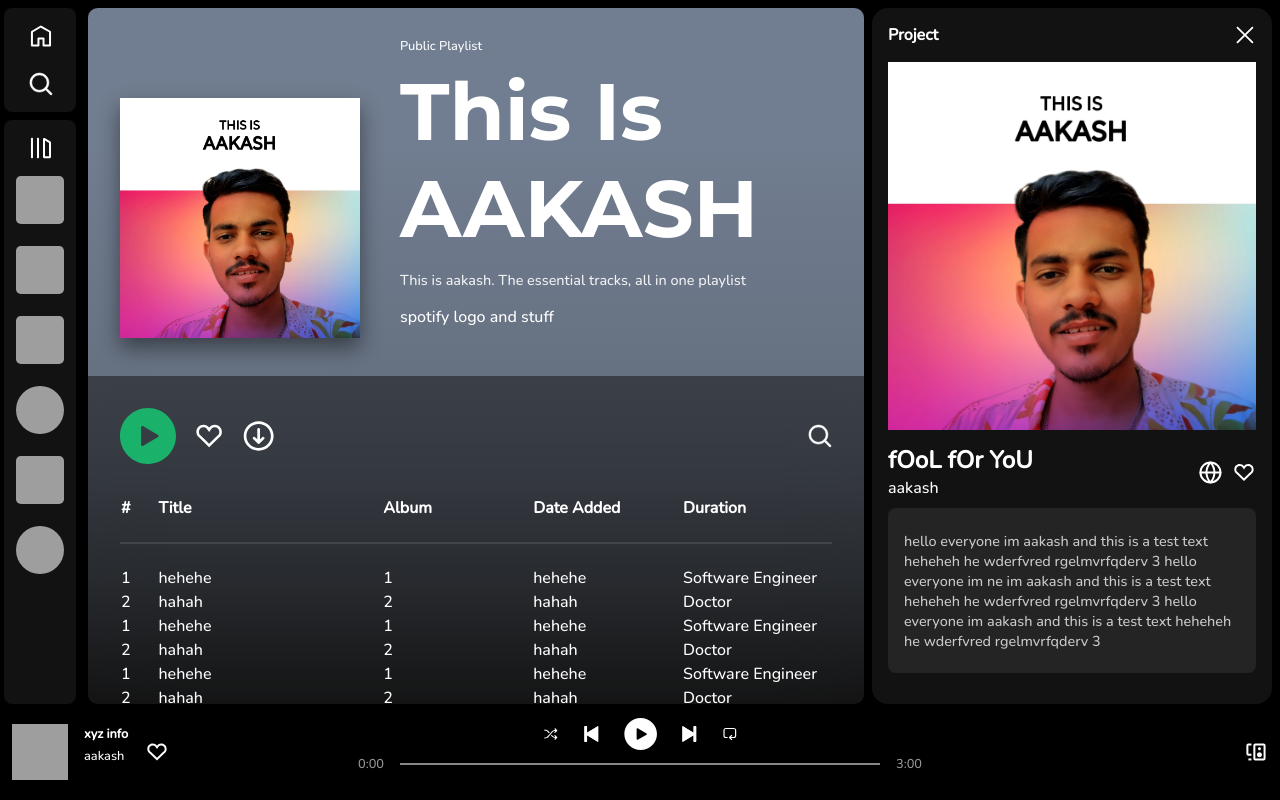
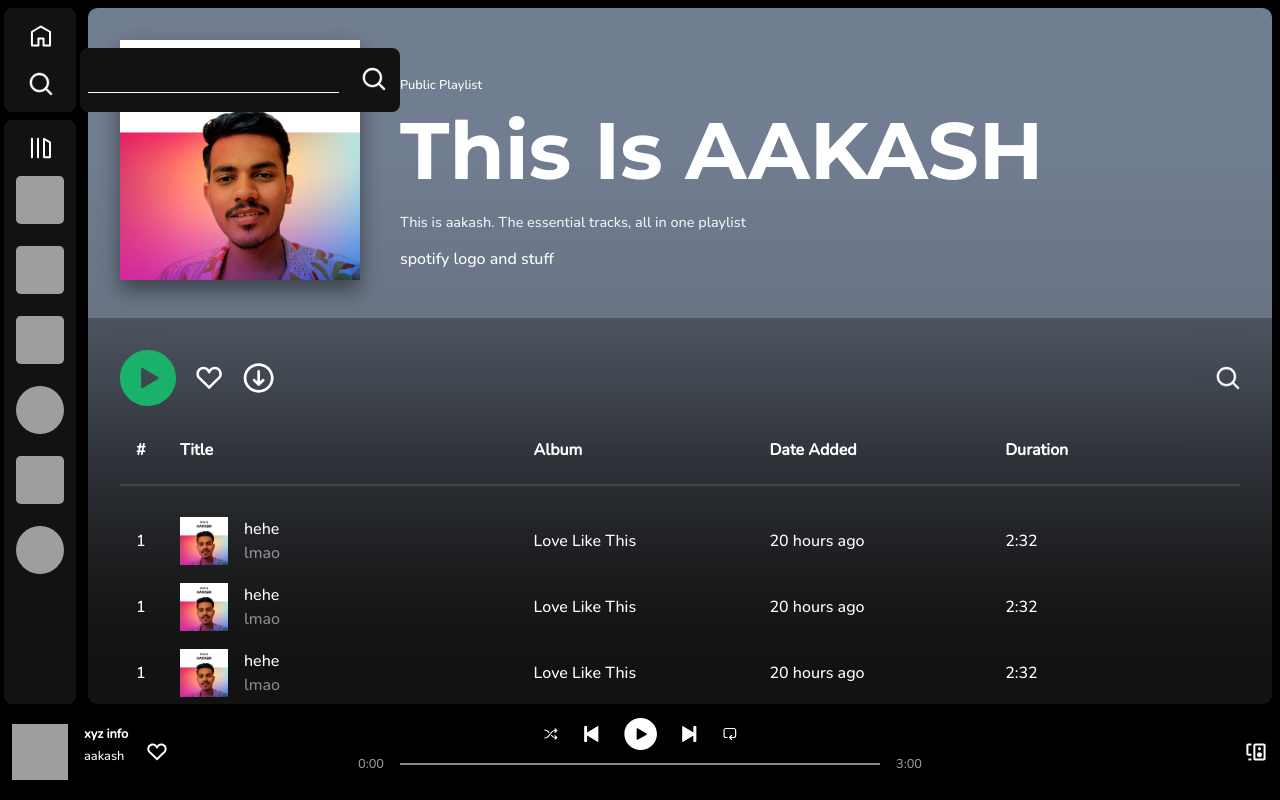
Before and after one commit to aakzsh/personalwebsite, a Vue app: page / in a window 1280 px wide. Both pictures are taken after a click on the picture 40 px from the left and 84 px from the top of the page. Built offline with nearby package versions, Linux system fonts and the light colour scheme; grey boxes are pictures that could not be loaded.

Commit message:
add more functonality and UI

```diff
--- a/public/index.css
+++ b/public/index.css
@@ -6,4 +6,14 @@ html, body{
     color: #ffffff;
     margin: 0;
     padding: 0;
+
 }
+
+::selection {
+    color: rgb(0, 0, 0);
+    background: #f8ff25;
+}
+
+img{
+   cursor: pointer;
+}
--- a/src/components/LeftPane.vue
+++ b/src/components/LeftPane.vue
@@ -28,6 +28,12 @@ export default {
         flex-direction: column;
         /* justify-content: center; */
         align-items: center;
+        overflow-y: hidden;
+        overflow-x: hidden;
 
     }
+    .parent:hover{
+        overflow-y: auto;
+        scrollbar-width: thin;
+    }
 </style>
--- a/src/components/LeftPane/LeftPaneTop.vue
+++ b/src/components/LeftPane/LeftPaneTop.vue
@@ -1,26 +1,61 @@
 <template>
     <div class="grandparent">
         <div class="parent">
-        <img src="../../assets/icons/home.svg" alt="" srcset="" >
-        <img src="../../assets/icons/search.svg" alt="" srcset="" onclick="find('bottom')">
+            <img src="../../assets/icons/home.svg" alt="" srcset="" onclick="window.location.reload()">
+            <img src="../../assets/icons/search.svg" alt="" srcset="" @click="toggle">
         </div>
+    </div>
+    <div class="modal" v-if="showModal" @click:outside="toggle" >
+        <input type="text" class="search-input" id="inp">
+        <button @click="search"><img src="../../assets/icons/search.svg" alt=""></button>
     </div>
 </template>
 
 <script>
+import { ref } from 'vue';
+
 export default {
+
     name: "LeftPaneTop",
+    setup() {
+        const showModal = ref(false);
+        function toggle() {
+            showModal.value = !showModal.value;
+        }
+        return { showModal, toggle }
+    },
+    methods: {
+    search (){
+        find(document.getElementById('inp').value);
+    }
+  }
+
+
 }
 </script>
 
 <style scoped>
-.grandparent{
+.grandparent {
     height: max-content;
     width: 100%;
     margin-left: 0.5rem;
     margin-top: 0.5rem
 }
-    .parent{
+
+.search-input{
+    background-color: #121212;
+    border: none;
+    border-bottom: 1px solid white;
+    color: white;
+    font-size: 1.2rem;
+}
+
+button{
+    background-color: transparent;
+    border: none;
+}
+
+.parent {
     display: flex;
     flex-direction: column;
     padding-top: 1rem;
@@ -32,7 +67,27 @@
     width: 90%;
     background-color: #121212
 }
-    img{
+
+img {
     height: 1.5rem;
 }
+
+input:focus{
+    outline: none;
+}
+
+.modal {
+    left: 5rem;
+    top: 3rem;
+    background-color: #121212;
+    position: absolute;
+    z-index: 1;
+    height: 4rem;
+    width: 20rem;
+    border-radius: 0.5rem;
+    display: flex;
+    justify-content: space-around;
+    align-items: center;
+}
+
 </style>
--- a/src/components/MainContent.vue
+++ b/src/components/MainContent.vue
@@ -20,7 +20,7 @@ import PlayingView from './PlayingView.vue';
 export default {
     name: 'MainContent',
     setup(){
-        const count = ref(true);
+        const count = ref(false);
         function increment() {
       count.value = !count.value;
     }
--- a/src/components/PlayingView.vue
+++ b/src/components/PlayingView.vue
@@ -55,7 +55,8 @@ export default {
 }
 
 .playingview-parent:hover {
-    overflow-y: scroll;
+
+    overflow-y: auto;
 }
 
 .close {
--- a/src/components/ProfileCard.vue
+++ b/src/components/ProfileCard.vue
@@ -25,7 +25,7 @@ export default {
 @import url('https://fonts.googleapis.com/css2?family=Montserrat:wght@700');
 .profilecard-parent{
     margin-left: 2rem;
-    margin-top: 1rem;
+    margin-top: 2rem;
     display: flex;
     gap: 2.5rem;
     align-items: flex-end;
--- a/src/components/RightPane.vue
+++ b/src/components/RightPane.vue
@@ -30,14 +30,15 @@ export default {
         /* background: linear-gradient(rgb(141, 192, 255),rgb(141, 192, 255), #121212, #121212); */
         /* background: linear-gradient(rgb(141, 192, 255),rgba(141, 192, 255,0.25),#121212, #121212); */
         /* background-color: #121212; */
+        overflow: auto;
         border-radius: 0.6rem;
-        overflow: scroll;
         scroll-behavior: smooth;
         scrollbar-width: thin;
         overflow-y: hidden;
         overflow-x: hidden;
+        /* scrollbar-gutter: stable; */
     }
     .rightpane-parent:hover {
-    overflow-y: scroll;
+    overflow-y: auto;
 }
 </style>
--- a/src/components/RightPaneBottom.vue
+++ b/src/components/RightPaneBottom.vue
@@ -14,7 +14,7 @@
         <table>
             <thead>
                 <tr>
-                    <th>#</th>
+                    <th style=" padding-left: 1rem;">#</th>
                     <th>Title</th>
                     <th>Album</th>
                     <th>Date Added</th>
@@ -33,11 +33,12 @@
                 </tr>
                 <br>
                 <tr v-for="user in users" v-bind:key="user.name" class="songs-listitem">
-                    <td class="serialnum">{{ user.name }}</td>
+                    <!-- <td class="serialnum">{{ user.name }}</td>
                     <td class="songtitle">{{ user.age }}</td>
                     <td class="album">{{ user.name }}</td>
                     <td class="dateadded">{{ user.age }}</td>
-                    <td class="duration">{{ user.occupation }}</td>
+                    <td class="duration">{{ user.occupation }}</td> -->
+                    <SongTile />
                 </tr>
             </tbody>
         </table>
@@ -45,8 +46,12 @@
 </template>
 
 <script>
+import SongTile from './SongTile.vue';
 export default {
     name: 'RightPaneBottom',
+    components: {
+        SongTile
+    },
     data() {
         return {
             users: [
@@ -99,8 +104,9 @@ export default {
 <style scoped>
 .rightpane-bottom-parent {
     margin-top: 2rem;
-    background-color: #12121280;
-    height: 100%;
+    background: linear-gradient(#12121250,#121212, #121212);
+    /* background-color: #121212; */
+    height: max-content;
     backdrop-filter: blur(30px);
     border-radius: 0 0 1rem 1rem;
 }
@@ -146,23 +152,7 @@ table{
 
 
 
-.songtitle{
-    width: 30%;
-}
 
-.serialnum{
-    width: 5%;
-}
-
-.dateadded{
-    width: 20%;
-}
-.duration{
-    width: 20%;
-}
-.album{
-    width: 20%;
-}
 
 .line{
     width: 100%;
@@ -175,10 +165,10 @@ table{
 
 .songs-listitem{
     background-color: rgba(0, 0, 0, 0);
-
 }
 
 .songs-listitem:hover{
-    background-color: rgba(0, 0, 0, 0.201);
+    background-color: rgba(255, 255, 255, 0.1);
 }
+
 </style>
--- a/src/components/SongTile.vue
+++ b/src/components/SongTile.vue
@@ -0,0 +1,66 @@
+<template>
+    <td class="serialnum">1</td>
+    <td class="songtitle">
+        <div class="songtile-parent">
+        <div>
+            <img src="../assets/images/this-is-aakash.jpg" class="songtile-img" alt="">
+
+        </div>
+        <div>
+            <p class="song-title-text">hehe</p>
+        <p  class="song-author-text">lmao</p>
+        </div>
+    </div></td>
+    <td class="album">Love Like This</td>
+    <td class="dateadded">20 hours ago</td>
+    <td class="duration">2:32</td>
+</template>
+
+<script>
+export default {
+    name: 'SongTile',
+    props: {
+        content: Object,
+    }
+}
+</script>
+
+<style scoped>
+.songtitle{
+    width: 30%;
+
+}
+
+.songtile-parent{
+    display: flex;
+    flex-direction: row;
+    /* justify-content: center; */
+    align-items: center;
+    line-height: 0.5rem;
+    gap: 1rem;
+}
+.songtile-img{
+    height: 3rem;
+}
+.serialnum{
+    width: 5%;
+    padding-left: 1rem;
+}
+
+.dateadded{
+    width: 20%;
+}
+.duration{
+    width: 20%;
+}
+.album{
+    width: 20%;
+}
+/* .song-title-text{
+    font-size: 1rem;
+} */
+.song-author-text{
+    /* font-size: 0.9rem; */
+    opacity: 0.5;
+}
+</style>
```
Lines whose indentation alone changed are shown as unchanged.
